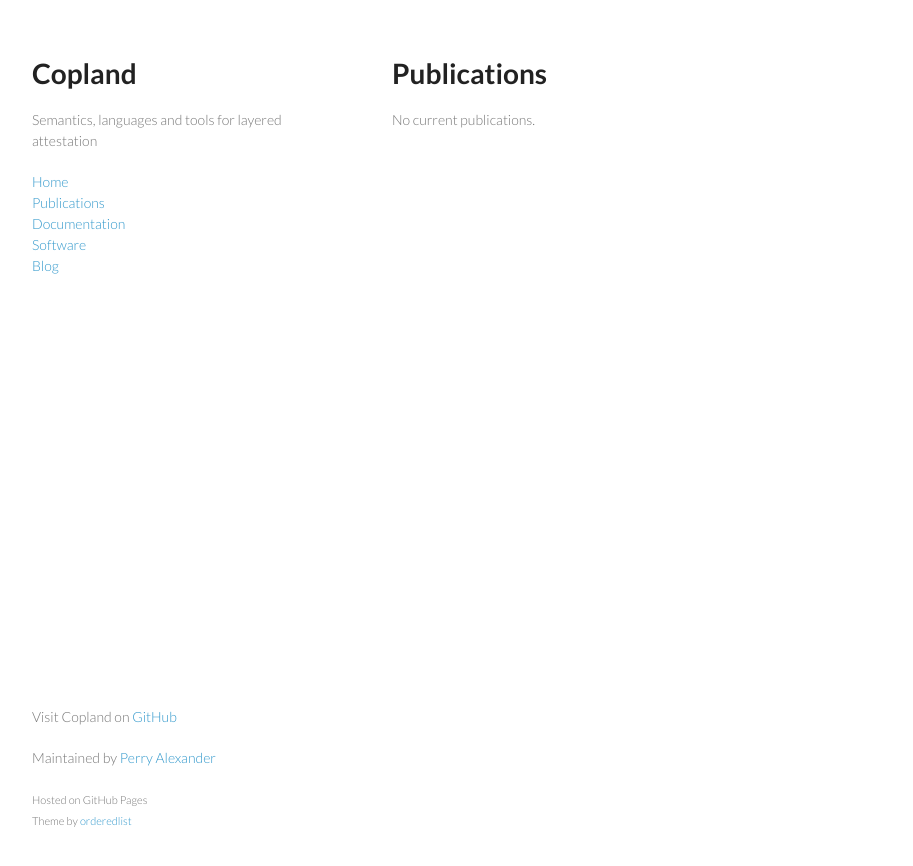
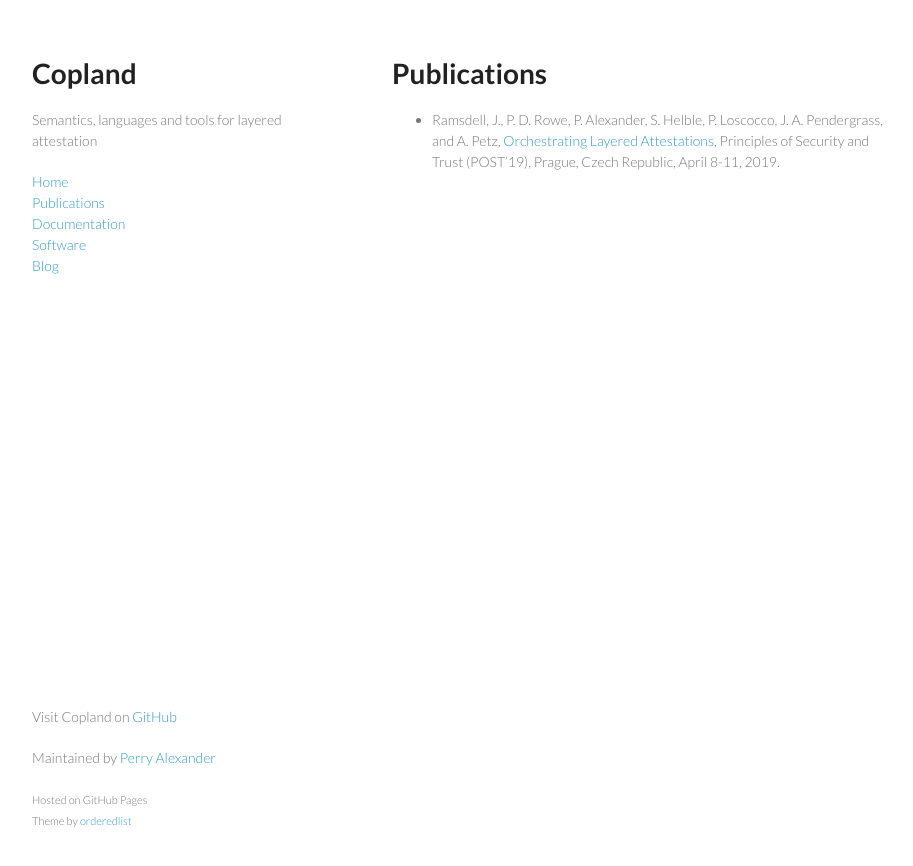
Before and after one commit to ku-sldg/copland, a Jekyll site: the page built from publications.md, in a window 1280 px wide. Shown: the top 866 px of the page, without its empty margins (178-1091 px from the left). Built offline with Jekyll 4.4.1, drawn with Linux system fonts in a browser that asks for light colours.

Commit message:
adding first publication

```diff
--- a/_data/publications.yml
+++ b/_data/publications.yml
@@ -1,4 +1,4 @@
-- author: none
-  title:
-  where:
-  pdf:
+- author: Ramsdell, J., P. D. Rowe, P. Alexander, S. Helble, P. Loscocco, J. A. Pendergrass, and A. Petz
+  title: Orchestrating Layered Attestations
+  where: Principles of Security and Trust (POST’19), Prague, Czech Republic, April 8-11, 2019.
+  pdf: copland-post-2019.pdf
```
